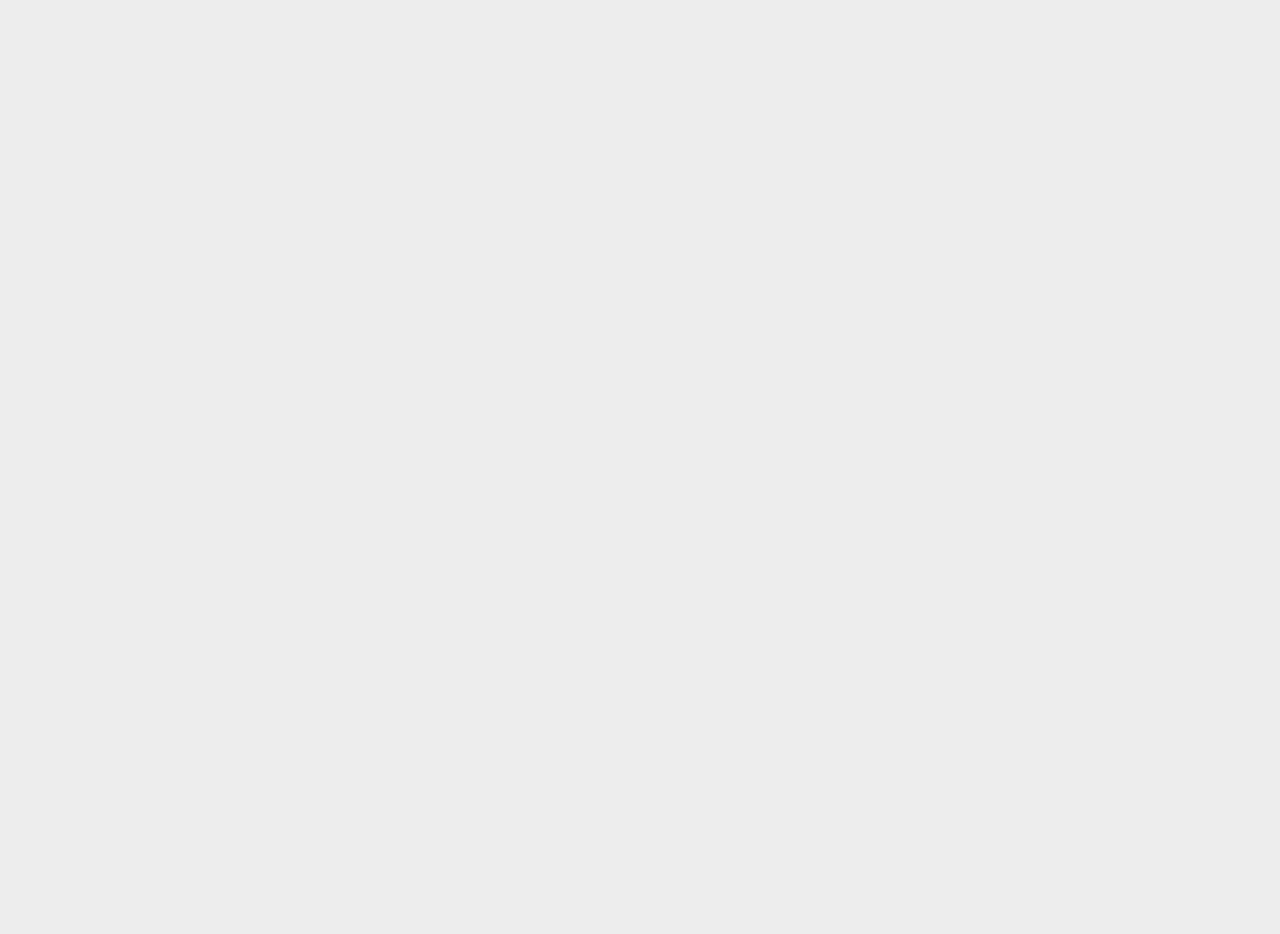
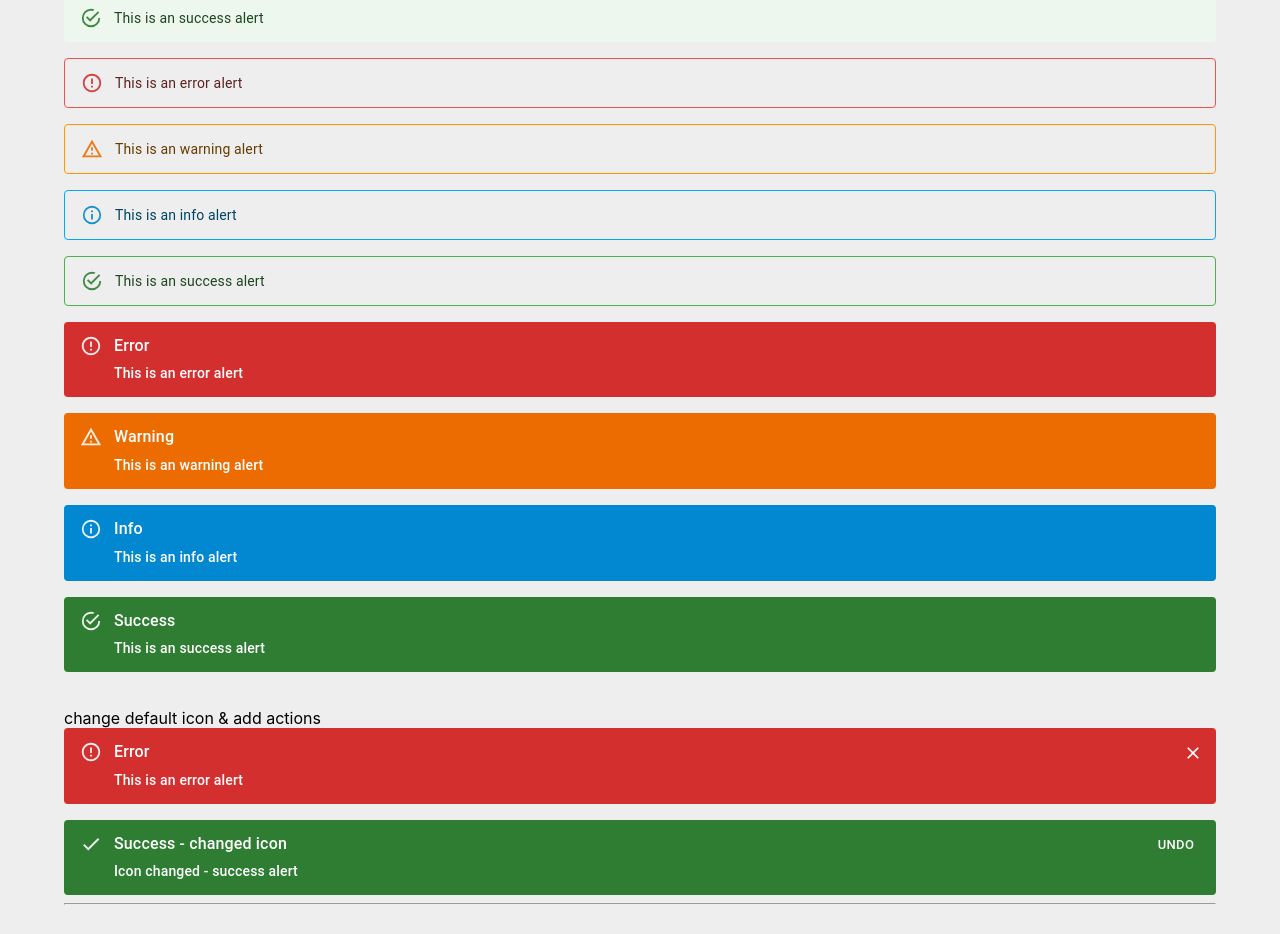
Before and after one commit to ajaydewangan1100/material_ui, a React (Create React App) app: page / in a window 1280 px wide. Shown: the part 7420-8354 px from the top of the page. Before the commit the page ends 7286 px from the top, so only its background shows below. Built offline with nearby package versions, Linux system fonts and the light colour scheme.

Commit message:
Alert component - added

```diff
--- a/src/App.tsx
+++ b/src/App.tsx
@@ -27,6 +27,7 @@
 import { MuiChip } from "./components/MuiChip";
 import { MuiToolTip } from "./components/MuiToolTip";
 import { MuiTable } from "./components/MuiTable";
+import { MuiAlerts } from "./components/MuiAlerts";
 
 function App() {
   return (
@@ -106,7 +107,10 @@
       <hr />
       {/* Table - video 33 */}
       <MuiTable />
+      <hr />
 
+      {/* Alert - video 34 */}
+      <MuiAlerts />
       <hr />
     </Container>
   );
--- /dev/null
+++ b/src/components/MuiAlerts.tsx
@@ -0,0 +1,67 @@
+import { Stack, Alert, AlertTitle, Button } from "@mui/material";
+import CheckIcon from "@mui/icons-material/Check";
+
+export const MuiAlerts = () => {
+  return (
+    <Stack spacing={2}>
+      {/* Normal alerts */}
+      <Alert severity="error">This is an error alert</Alert>
+      <Alert severity="warning">This is an warning alert</Alert>
+      <Alert severity="info">This is an info alert</Alert>
+      <Alert severity="success">This is an success alert</Alert>
+      {/* outlined errors */}
+      <Alert variant="outlined" severity="error">
+        This is an error alert
+      </Alert>
+      <Alert variant="outlined" severity="warning">
+        This is an warning alert
+      </Alert>
+      <Alert variant="outlined" severity="info">
+        This is an info alert
+      </Alert>
+      <Alert variant="outlined" severity="success">
+        This is an success alert
+      </Alert>
+      {/* filled alert */}
+      <Alert variant="filled" severity="error">
+        <AlertTitle>Error</AlertTitle>
+        This is an error alert
+      </Alert>
+      <Alert variant="filled" severity="warning">
+        <AlertTitle>Warning</AlertTitle>
+        This is an warning alert
+      </Alert>
+      <Alert variant="filled" severity="info">
+        <AlertTitle>Info</AlertTitle>
+        This is an info alert
+      </Alert>
+      <Alert variant="filled" severity="success">
+        <AlertTitle>Success</AlertTitle>
+        This is an success alert
+      </Alert>
+      <br />
+
+      <Stack spacing={2}>
+        {/* change default icon & add actions */}
+        change default icon & add actions
+        <Alert
+          variant="filled"
+          severity="error"
+          onClose={() => alert("Close alert")}
+        >
+          <AlertTitle>Error</AlertTitle>
+          This is an error alert
+        </Alert>
+        <Alert
+          variant="filled"
+          severity="success"
+          icon={<CheckIcon fontSize="inherit" />}
+          action={<Button color="inherit" size='small'>undo</Button>}
+        >
+          <AlertTitle>Success - changed icon</AlertTitle>
+          Icon changed - success alert
+        </Alert>
+      </Stack>
+    </Stack>
+  );
+};
```
Also changed, not shown: 1 other file (tests, documents, lock files or other folders).
